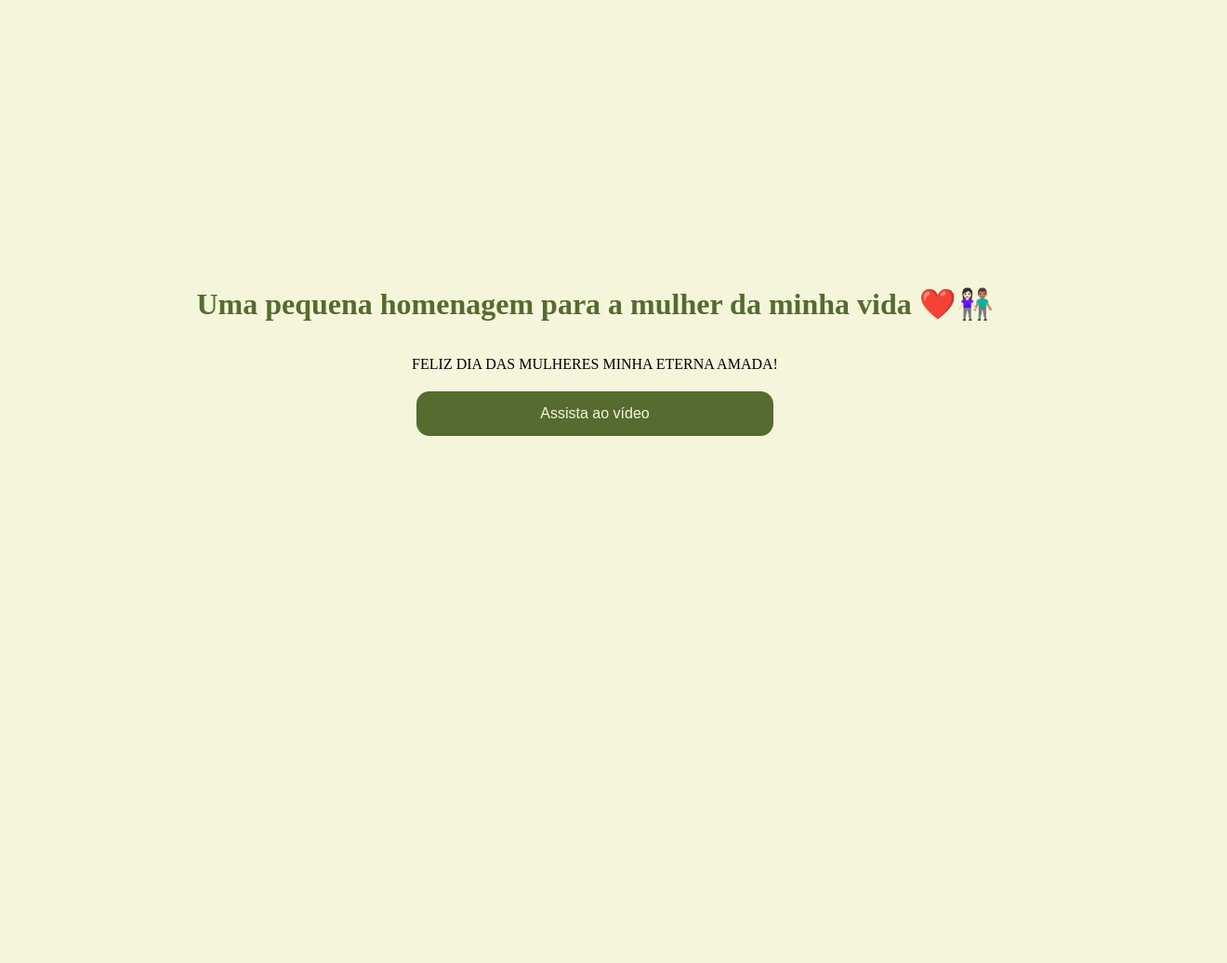
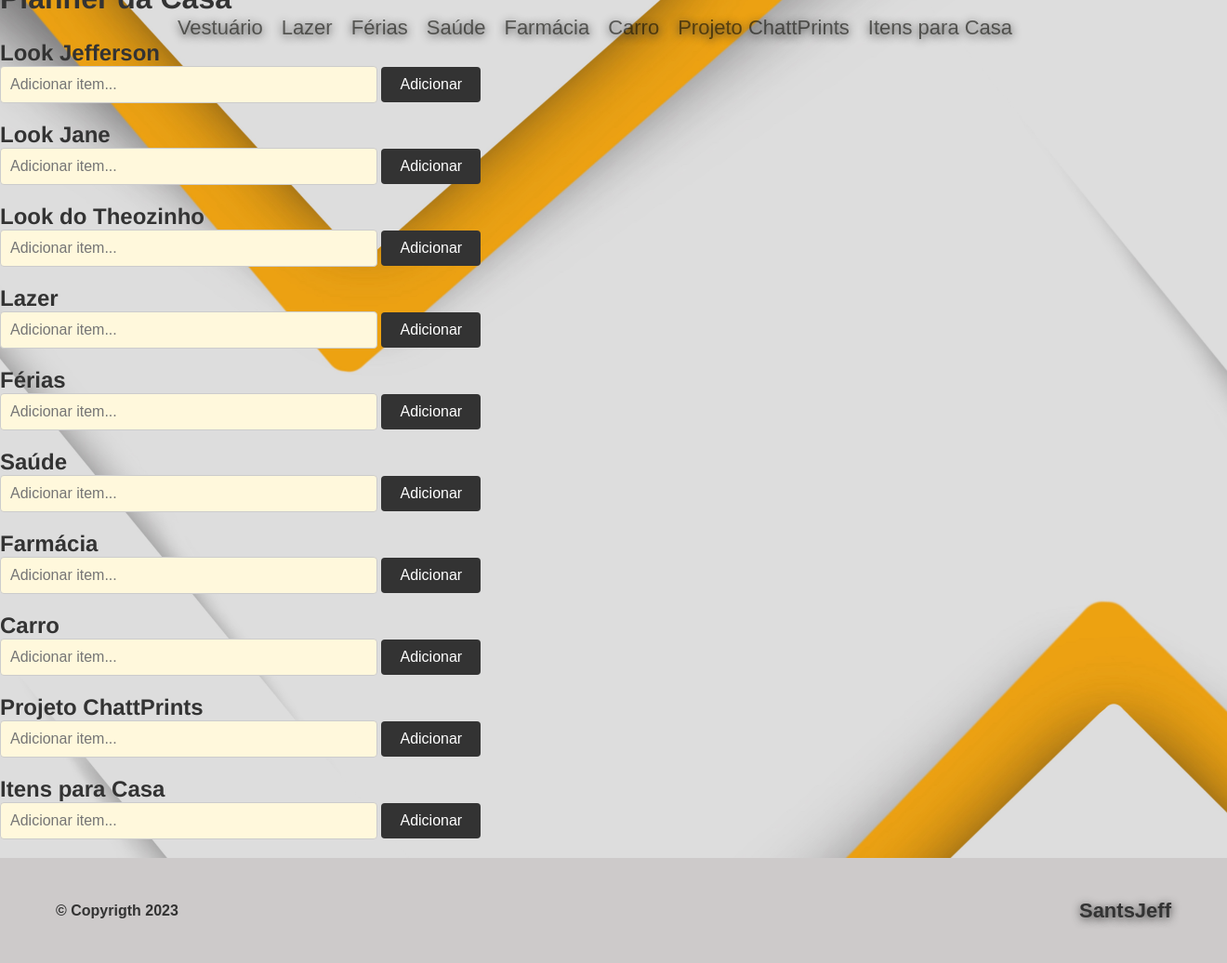
Before and after one commit to SantsJeff/SantsJeff, a plain HTML site: page index.html in a window 1280 px wide. Shown: the part 20-1056 px from the top of the page at 93% size, 1320 px wide, since content can reach past the window. Before the commit the page ends 800 px from the top, so only its background shows below. Drawn offline with Linux system fonts and the light colour scheme.

Commit message:
Add files via upload

```diff
--- a/index.html
+++ b/index.html
@@ -1,50 +1,136 @@
 <!DOCTYPE html>
 <html>
-<head>
-  <meta charset="UTF-8">
-  <title>Com muito Amor </title>
-  <style>
-    html, body {
-      height: 100%;
-      margin: 0;
-      padding: 0;
-    }
+  <head>
+    <meta charset="UTF-8">
+    <title>Planner da Casa</title>
+    <link rel="stylesheet" href="style.css">
+  </head>
+  <body>
+    <header>
+      <h1>Planner da Casa</h1>
+      <nav>
+        <ul>
+          <li><a href="#vestuario">Vestuário</a></li>
+          <li><a href="#lazer">Lazer</a></li>
+          <li><a href="#ferias">Férias</a></li>
+          <li><a href="#saude">Saúde</a></li>
+          <li><a href="#farmacia">Farmácia</a></li>
+          <li><a href="#carro">Carro</a></li>
+          <li><a href="#chattprints">Projeto ChattPrints</a></li>
+          <li><a href="#itens-casa">Itens para Casa</a></li>
+        </ul>
+      </nav>
+    </header>
+    <main>
+      <section id="vestuario">
+        <h2>Look Jefferson</h2>
+        <form>
+          <input type="text" placeholder="Adicionar item...">
+          <button type="submit">Adicionar</button>
+        </form>
+        <ul class="item">
+        </ul class="item">
+      </section>
+      <section id="vestuario">
+        <h2>Look Jane</h2>
+        <form>
+          <input type="text" placeholder="Adicionar item...">
+          <button type="submit">Adicionar</button>
+        </form>
+        <ul class="item">
+        </ul class="item">
+      </section>
+      <section id="vestuario">
+        <h2>Look do Theozinho</h2>
+        <form>
+          <input type="text" placeholder="Adicionar item...">
+          <button type="submit">Adicionar</button>
+        </form>
+        <ul class="item">
+        </ul class="item">
+      </section>
+      <section id="lazer">
+        <h2>Lazer</h2>
+        <form>
+          <input type="text" placeholder="Adicionar item...">
+          <button type="submit">Adicionar</button>
+        </form>
+        <ul class="item">
+        </ul class="item">
+      </section>
+      <section id="ferias">
+        <h2>Férias</h2>
+        <form>
+          <input type="text" placeholder="Adicionar item...">
+          <button type="submit">Adicionar</button>
+        </form>
+        <ul class="item">
+        </ul class="item">
+        </section>
+        <section id="saude">
+          <h2>Saúde</h2>
+          <form>
+            <input type="text" placeholder="Adicionar item...">
+            <button type="submit">Adicionar</button>
+          </form>
+          <ul class="item">
+          </ul class="item">
+        </section>
+        <section id="farmacia">
+          <h2>Farmácia</h2>
+          <form>
+            <input type="text" placeholder="Adicionar item...">
+            <button type="submit">Adicionar</button>
+          </form>
+          <ul class="item">
+          </ul class="item">
+        </section>
+        <section id="carro">
+          <h2>Carro</h2>
+          <form>
+            <input type="text" placeholder="Adicionar item...">
+            <button type="submit">Adicionar</button>
+          </form>
+          <ul class="item">
+          </ul>
+        </section>
+        <section id="chattprints">
+          <h2>Projeto ChattPrints</h2>
+          <form>
+            <input type="text" placeholder="Adicionar item...">
+            <button type="submit">Adicionar</button>
+          </form>
+          <ul class="item">
+          </ul>
+        </section>
+        <section id="itens-casa">
+          <h2>Itens para Casa</h2>
+          <form>
+            <input type="text" placeholder="Adicionar item...">
+            <button type="submit">Adicionar</button>
+          </form>
+          <ul class="item">
+          </ul>
+        </section>
+        <section">
+          <button id="btnTopo" title="Voltar para o topo">&#9650;</button>
+        </section>
+        <footer>
+          <div class="container">
+            <p>© Copyrigth 2023 <a href="https://github.com/SantsJeff/SantsJeff">SantsJeff</a></p>
+          </div>
+        </footer>
 
-    body {
-      display: flex;
-      flex-direction: column;
-      justify-content: center;
-      align-items: center;
-      text-align: center;
-      background-color: #F5F5DC;
-    }
-
-    h1 {
-      color: #556B2F;
-    }
-    .button {
-      align-content: center;
-      background-color: #556B2F;
-      border: none;
-      border-radius: 14px;
-      color: #F5F5DC;
-      padding: 15px 32px;
-      text-decoration: none;
-      text-align: center;
-      justify-content: center;
-      display: flex;
-      font-size: 16px;
-      margin: 4px 2px;
-      width: 30%;
-      cursor: pointer;
-    }
-  </style>
-</head>
-<body>
-  <h1>Uma pequena homenagem para a mulher da minha vida ❤️👩🏻‍🤝‍👨🏽</h1>
-  <p>
-    FELIZ DIA DAS MULHERES MINHA ETERNA AMADA!
-  </p>
-  <button class="button" onclick="window.location.href='https://youtu.be/da1qzKc9cis' ">Assista ao vídeo</button>
-</body>
-</html>
+        <script src="planner.js"></script>
+        <script>
+          adicionarItem('vestuario');
+          adicionarItem('lazer');
+          adicionarItem('ferias');
+          adicionarItem('saude');
+          adicionarItem('farmacia');
+          adicionarItem('carro');
+          adicionarItem('projetoChattPrints');
+          adicionarItem('itensCasa');
+        </script>
+      </body>
+    </html>
--- /dev/null
+++ b/planner.js
@@ -0,0 +1,65 @@
+// Selecionando todos os formulários na página
+const forms = document.querySelectorAll('form');
+
+// Adicionando um evento de envio de formulário para cada formulário
+forms.forEach(form => {
+  form.addEventListener('submit', event => {
+    // Previne o envio do formulário padrão
+    event.preventDefault();
+
+    // Seleciona o input e o valor do texto inserido nele
+    const input = form.querySelector('input[type="text"]');
+    const value = input.value;
+
+    // Seleciona a seção pai e a lista ul
+    const section = form.closest('section');
+    const ul = section.querySelector('ul');
+
+    // Cria um novo elemento li, um checkbox e um rótulo para ele
+    const li = document.createElement('li');
+    const checkbox = document.createElement('input');
+    checkbox.type = 'checkbox';
+    const label = document.createElement('label');
+    label.textContent = value;
+
+    // Cria um botão de remoção e adiciona um evento de clique a ele
+    const button = document.createElement('button');
+    button.textContent = 'Remover';
+    button.classList.add('remover');
+    button.addEventListener('click', () => {
+      li.remove();
+    });
+
+    // Adiciona o checkbox, o rótulo e o botão à li
+    li.appendChild(checkbox);
+    li.appendChild(label);
+    li.appendChild(button);
+
+    // Adiciona a li à lista ul
+    ul.appendChild(li);
+
+    // Limpa o input do formulário
+    input.value = '';
+  });
+});
+
+// Adicionando um evento de clique a todos os botões de remover na página
+const buttons = document.querySelectorAll('.remover');
+buttons.forEach(button => {
+  button.addEventListener('click', () => {
+    button.closest('li').remove();
+  });
+});
+
+window.addEventListener('scroll', function() {
+  const btnTopo = document.getElementById('btnTopo');
+  if (window.pageYOffset > 100) {
+    btnTopo.style.display = "block";
+  } else {
+    btnTopo.style.display = "none";
+  }
+});
+
+document.getElementById('btnTopo').addEventListener('click', function() {
+  window.scrollTo({top: 0, behavior: 'smooth'});
+});
--- /dev/null
+++ b/style.css
@@ -0,0 +1,171 @@
+*{
+  margin: 0;
+  padding: 0;
+}
+
+body {
+  background:url(fundo-geometrico-com-espaco-de-copia.jpg);
+  background-repeat: no-repeat;
+  background-size: cover;
+  font-family: Arial, sans-serif;
+  font-size: 16px;
+  color: #333333;
+}
+
+.container {
+  max-width: 1200px;
+  margin: 0 auto;
+  padding: 20px;
+}
+
+h1, h2, h3, h4, h5, h6 {
+  text-align: justify;
+  font-family: "Helvetica Neue", Helvetica, Arial, sans-serif;
+  font-weight: bold;
+  color: #333333;
+}
+
+p {
+  line-height: 1.5;
+  margin-bottom: 20px;
+}
+
+a {
+  display: flex;
+  justify-content: space-between;
+  text-shadow: 0px 2px 10px #333333 ;
+  text-align: justify;
+  color: #0f0f0a9a;
+  font-size: 22px;
+  text-decoration: none;
+  transition: color 0.2s ease;
+}
+
+a:hover {
+  color: #666666;
+}
+
+button {
+  background-color: #333333;
+  color: #FFFFFF;
+  border: none;
+  border-radius: 4px;
+  padding: 10px 20px;
+  font-size: 16px;
+  cursor: pointer;
+  transition: background-color 0.2s ease;
+}
+
+button:hover {
+  background-color: #666666;
+}
+
+input[type="text"], input[type="email"], textarea {
+  border: 1px solid #CCCCCC;
+  background-color: cornsilk;
+  border-radius: 4px;
+  padding: 10px;
+  font-size: 16px;
+  width: 30%;
+  margin-bottom: 20px;
+}
+
+input[type="submit"] {
+  background-color: #333333;
+  color: #FFFFFF;
+  border: none;
+  border-radius: 4px;
+  padding: 10px 20px;
+  font-size: 16px;
+  cursor: pointer;
+  transition: background-color 0.2s ease;
+}
+
+input[type="submit"]:hover {
+  background-color: #666666;
+}
+
+ul {
+  list-style: none; /* remove as bolinhas */
+  display: flex; /* ativa o flexbox */
+  justify-content: center; /* alinha os itens horizontalmente ao centro */
+  align-items: center; /* alinha os itens verticalmente ao centro */
+
+}
+
+
+li {
+  margin: 0 10px; /* adiciona uma margem entre os itens para melhorar a aparência */
+}
+
+.item{
+  display: flex; /* ativa o flexbox */
+  justify-content: center; /* alinha os itens horizontalmente ao centro */
+  align-items: flex-start;
+  flex-direction: column;
+}
+
+.remover{
+  display: flex;
+  align-items: center;
+  justify-content: center;
+  width: 5rem;
+  height: 2em;
+  text-align: justify;
+  font-size: 12px;
+}
+
+label{
+  display: inline-flex;
+}
+
+#btnTopo {
+  display: none;
+  position: fixed;
+  bottom: 20px;
+  right: 20px;
+  z-index: 99;
+  font-size: 24px;
+  border: none;
+  outline: none;
+  background-color: #333;
+  color: white;
+  cursor: pointer;
+  padding: 10px;
+  border-radius: 50%;
+  transition: opacity 0.3s ease-in-out;
+}
+
+#btnTopo:hover {
+  opacity: 0.7;
+}
+
+footer {
+
+  background-color: #cdcaca;
+  width: 100%;
+  padding: 20px;
+  text-align: center;
+}
+
+.container {
+  max-width: 1200px;
+  margin: 0 auto;
+}
+
+footer p {
+  display: flex;
+  align-items:center ;
+  justify-content: space-between;
+  margin: 0;
+  font-size: 16px;
+  font-weight: bold;
+}
+
+footer a {
+  display: flex;
+  align-items:center ;
+  justify-content: space-between;
+  text-decoration: none;
+  color: #333;
+}
```
Also changed, not shown: fundo-geometrico-com-espaco-de-copia.jpg (added).
